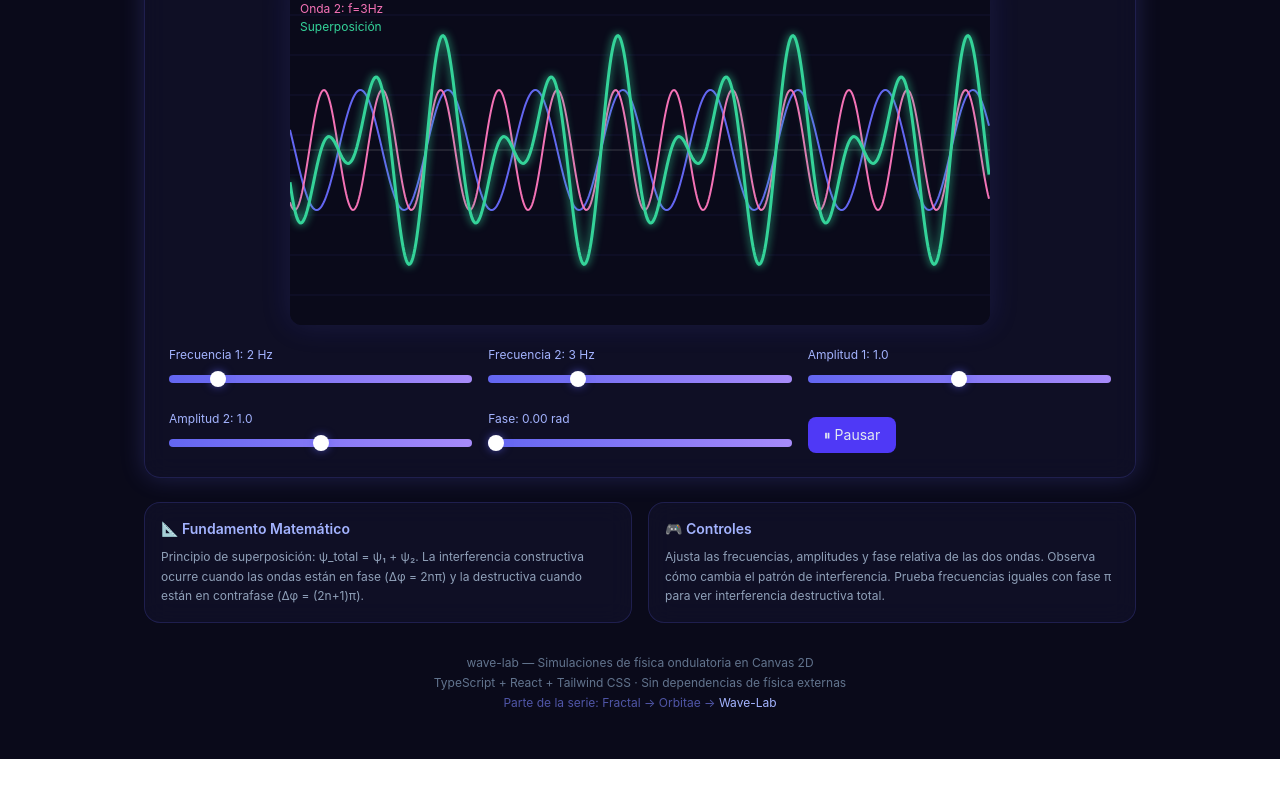
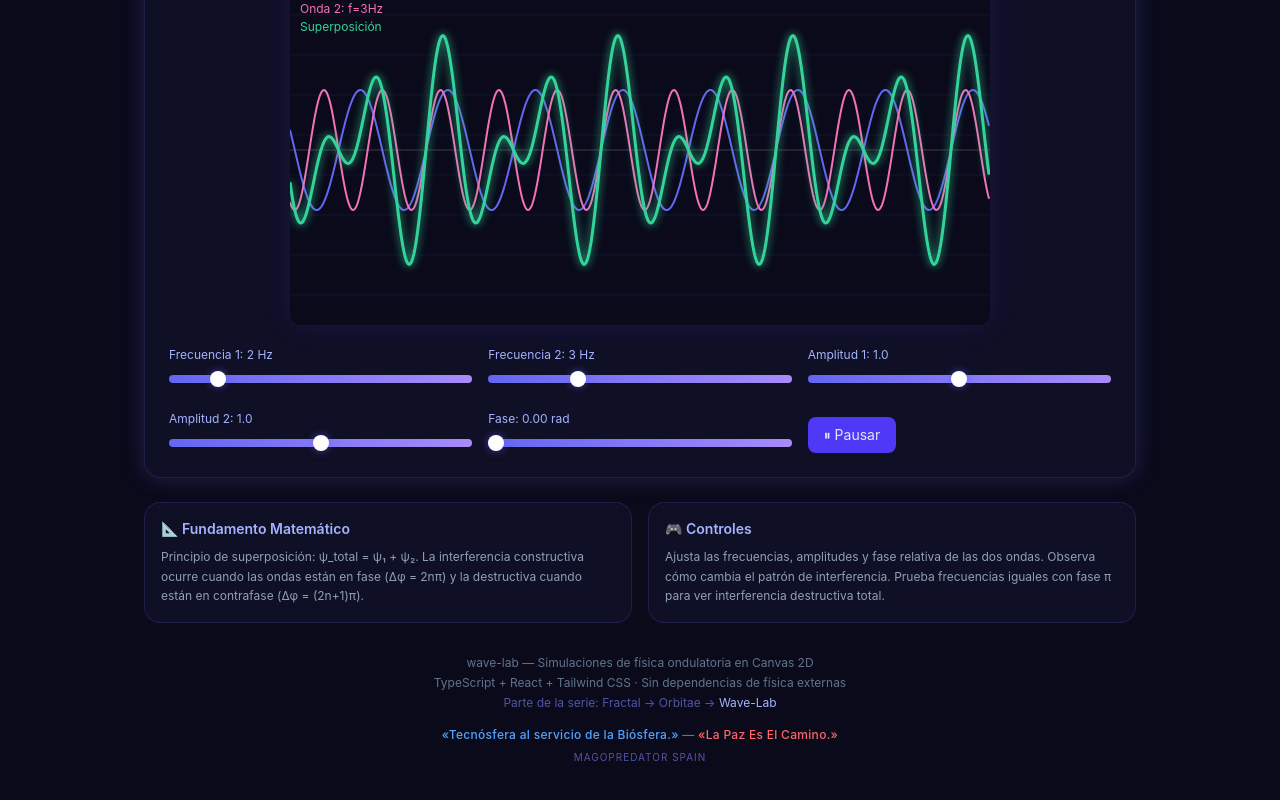
Before and after one commit to amurlaniakea/wave-lab, a React (Vite) app: page / in a window 1280 px wide. Shown: the part 344-1144 px from the top of the page. Before the commit the page ends 1103 px from the top, so only its background shows below. Built offline with nearby package versions, Linux system fonts and the light colour scheme.

Commit message:
style: footer tagline in blue/red + MagoPredator SPAIN

```diff
--- a/src/App.tsx
+++ b/src/App.tsx
@@ -113,6 +113,12 @@ export default function App() {
           <p>wave-lab — Simulaciones de física ondulatoria en Canvas 2D</p>
           <p className="mt-1">TypeScript + React + Tailwind CSS · Sin dependencias de física externas</p>
           <p className="mt-1 text-indigo-400/60">Parte de la serie: Fractal → Orbitae → <span className="text-indigo-300">Wave-Lab</span></p>
+          <p className="mt-4 font-medium tracking-wide select-none">
+            <span className="text-blue-400">«Tecnósfera al servicio de la Biósfera.»</span> — <span className="text-red-400">«La Paz Es El Camino.»</span>
+          </p>
+          <p className="mt-2 text-indigo-400/60 text-[10px] uppercase tracking-widest">
+            MagoPredator SPAIN
+          </p>
         </footer>
       </main>
     </div>
```
